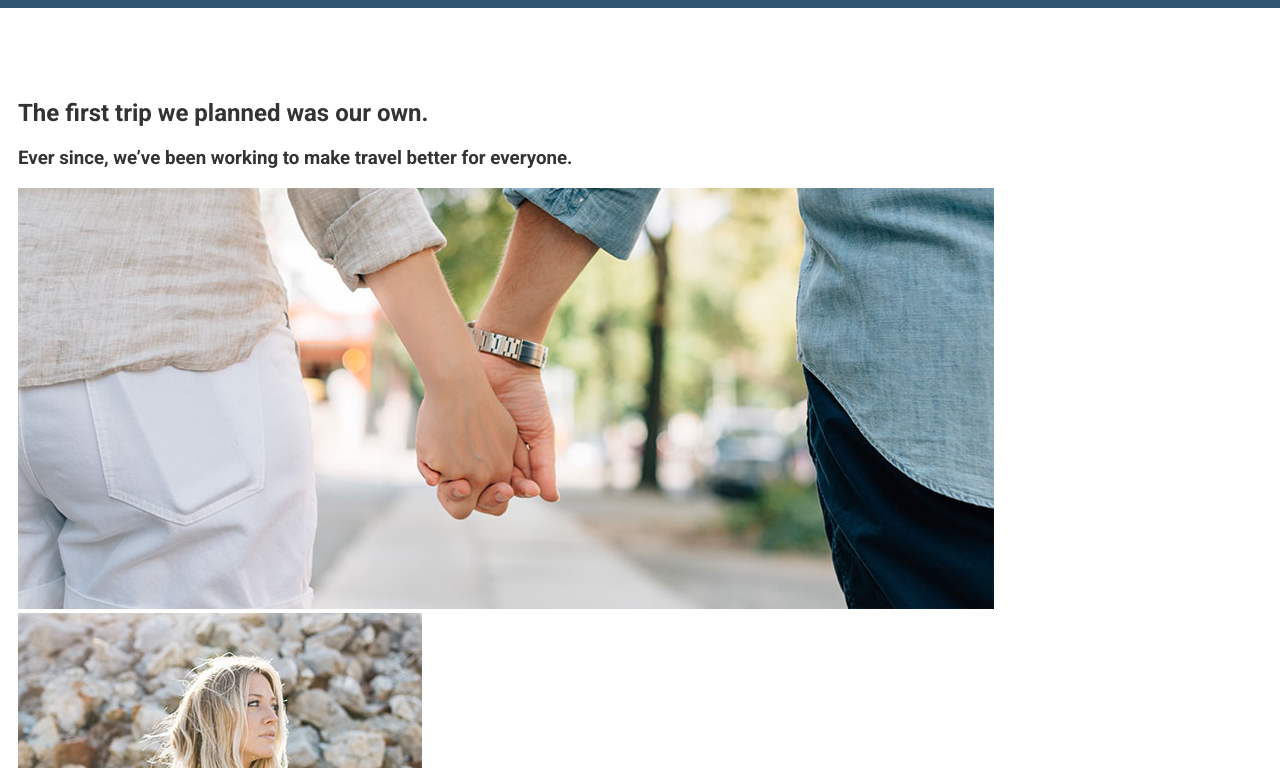
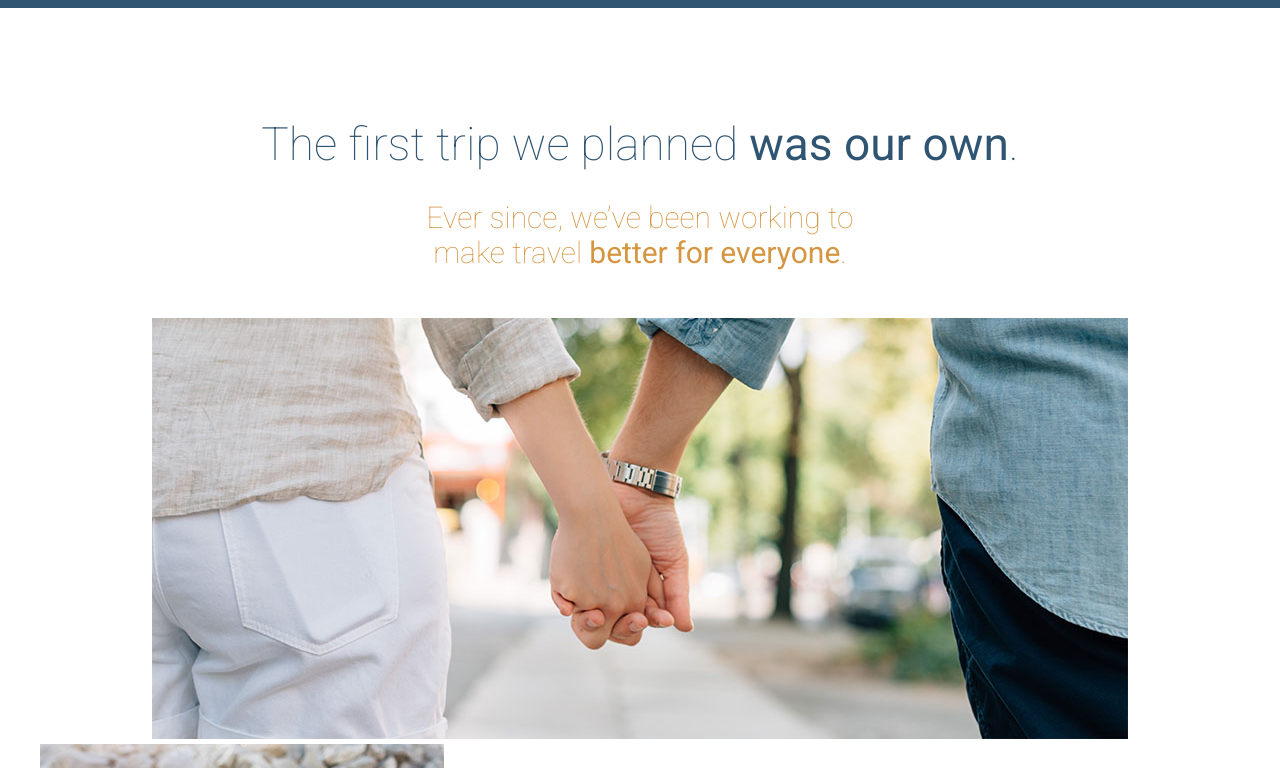
Before and after one commit to jhood72/gwdj, a website: page app/index.html in a window 1280 px wide. Shown: the part 772-1540 px from the top of the page. Drawn offline with Linux system fonts and the light colour scheme.

Commit message:
Added headline.css and several modifiers in that file

```diff
--- /dev/null
+++ b/app/assets/styles/modules/_headline.css
@@ -0,0 +1,47 @@
+.headline {
+    font-weight: 300;
+    font-size: 1.9rem;
+    color: $mainBlue;
+
+
+    @mixin atSmall {
+        font-size: 2.875rem;
+    }
+
+    &--centered {
+    text-align: center;
+    }
+
+    &--orange {
+    color: $mainOrange;
+    }
+
+    &--small {
+    font-size: 1.2rem;
+    @mixin atSmall{
+         font-size: 1.875rem;
+     }
+
+    }
+
+    &--narrow {
+    max-width: 500px;
+    margin-left:auto;
+    margin-right:auto;
+    }
+
+
+    &--light {
+    font-weight:100;
+    }
+
+    &--b-margin-small {
+        margin-bottom: .5em;
+
+      }
+
+
+    &--b-margin-large {
+        margin-bottom: 1.6em;
+       }
+}
--- a/app/assets/styles/modules/_page-section.css
+++ b/app/assets/styles/modules/_page-section.css
@@ -1,4 +1,20 @@
 .page-section {
+
+    padding:1.2rem 0;
+
+
+
+    @mixin atMedium {
     padding: 4.5rem 0;
+}
+
+
+
+    &--blue {
+
+        background-color: $mainBlue;
+        color: #FFFFFF;
+
+    }
 
 }
--- a/app/assets/styles/modules/_wrapper.css
+++ b/app/assets/styles/modules/_wrapper.css
@@ -1,5 +1,17 @@
 .wrapper {
     padding-left: 18px;
     padding-right: 18px;
+    max-width: 1200px;
+    margin-left: auto;
+    margin-right: auto;
+
+    &--medium {
+    max-width:976px;
+    }
+
+    .wrapper {
+    padding-left:0;
+    padding-right:0;
+}
 
 }
--- a/app/assets/styles/styles.css
+++ b/app/assets/styles/styles.css
@@ -6,3 +6,5 @@
 @import "modules/_btn";
 @import "modules/_wrapper";
 @import "modules/_page-section";
+
+@import "modules/_headline";
--- a/app/index.html
+++ b/app/index.html
@@ -42,18 +42,21 @@
 
   <div id="our-beginning" class="page-section">
      <div class="wrapper">
-        <h2>The first trip we planned was our own.</h2>
-        <h3>Ever since, we&rsquo;ve been working to make travel better for everyone.</h3>
+        <h2 class="headline headline--centered headline--light headline--b-margin-small" >The first trip we planned <strong>was our own</strong>.</h2>
+        <h3 class="headline headline--centered headline--orange headline--small headline--narrow headline--light headline--b-margin-large">Ever since, we&rsquo;ve been working to make travel <strong>better for everyone</strong>.</h3>
+        <div class="wrapper wrapper--medium">
             <img src="assets/images/first-trip.jpg" alt="Couple walking down a street.">
+        </div>
         <img src="assets/images/our-start.jpg" alt="Our founder, Jane Doe">
-        <h2>Here&rsquo;s how we got started&hellip;</h2>
+        <h2 class="headline">Here&rsquo;s how we got started&hellip;</h2>
         <p>Lorem ipsum dolor sit amet, consectetur adipisicing elit, sed do eiusmod tempor incididunt ut labore et dolore magna aliqua. Ut enim ad minim veniam, <a href="#">quis nostrud exercitation</a> ullamco laboris nisi ut aliquip ex ea commodo consequat. Duis aute irure dolor in reprehenderit in voluptate velit esse cillum dolore eu fugiat nulla pariatur. Excepteur sint occaecat cupidatat non proident, sunt in culpa qui officia deserunt mollit anim id est laborum.</p>
         <p>Duis aute irure dolor in <strong>reprehenderit in</strong> voluptate velit esse cillum dolore eu fugiat nulla pariatur. Excepteur sint occaecat cupidatat non proident, sunt in culpa qui officia deserunt mollit anim id est laborum. Lorem ipsum dolor sit amet, consectetur adipisicing elit, sed do eiusmod tempor incididunt ut labore et dolore magna aliqua.</p>
         <p>Duis aute irure dolor in reprehenderit in voluptate velit esse cillum dolore eu fugiat nulla pariatur. Excepteur sint occaecat cupidatat non proident, sunt in culpa qui officia deserunt mollit anim id est laborum velit esse cillum <strong>dolore eu fugiat.</strong></p>
        </div>
     </div>
 
-  <div id="features">
+  <div id="features" class="page-section page-section--blue">
+        <div class="wrapper">
             <img src="assets/images/icons/star.svg">
             <h2>Our Features</h2>
 
@@ -72,6 +75,7 @@
             <img src="assets/images/icons/fire.svg">
             <h3>Survival Kit</h3>
             <p>Everytime you book an escape with us we send you a survival kit with the finest materials. The kit will allow you to setup a tent, start a fire, scratch your own back and lower your taxes.</p>
+        </div>
   </div>
 
   <div id="testimonials">
--- a/app/temp/styles/styles.css
+++ b/app/temp/styles/styles.css
@@ -523,10 +523,85 @@ img {
 .wrapper {
     padding-left: 18px;
     padding-right: 18px;
+    max-width: 1200px;
+    margin-left: auto;
+    margin-right: auto;
 
 }
 
+.wrapper--medium {
+  max-width:976px;
+}
+
+.wrapper .wrapper {
+  padding-left:0;
+  padding-right:0;
+}
+
 .page-section {
-    padding: 4.5rem 0;
+
+    padding:1.2rem 0;
 
 }
+
+@media (min-width: 800px) {
+
+  .page-section {
+    padding: 4.5rem 0;
+  }
+}
+
+.page-section--blue {
+  background-color: #2f5572;
+  color: #FFFFFF;
+}
+
+.headline {
+    font-weight: 300;
+    font-size: 1.9rem;
+    color: #2f5572;
+}
+
+@media (min-width: 530px) {
+
+  .headline {
+    font-size: 2.875rem;
+  }
+}
+
+.headline--centered {
+  text-align: center;
+}
+
+.headline--orange {
+  color: #d59541;
+}
+
+.headline--small {
+  font-size: 1.2rem;
+}
+
+@media (min-width: 530px) {
+
+  .headline--small {
+    font-size: 1.875rem;
+  }
+}
+
+.headline--narrow {
+  max-width: 500px;
+  margin-left:auto;
+  margin-right:auto;
+}
+
+.headline--light {
+  font-weight:100;
+}
+
+.headline--b-margin-small {
+  margin-bottom: .5em;
+}
+
+.headline--b-margin-large {
+  margin-bottom: 1.6em;
+}
```
Lines whose indentation alone changed are shown as unchanged.
